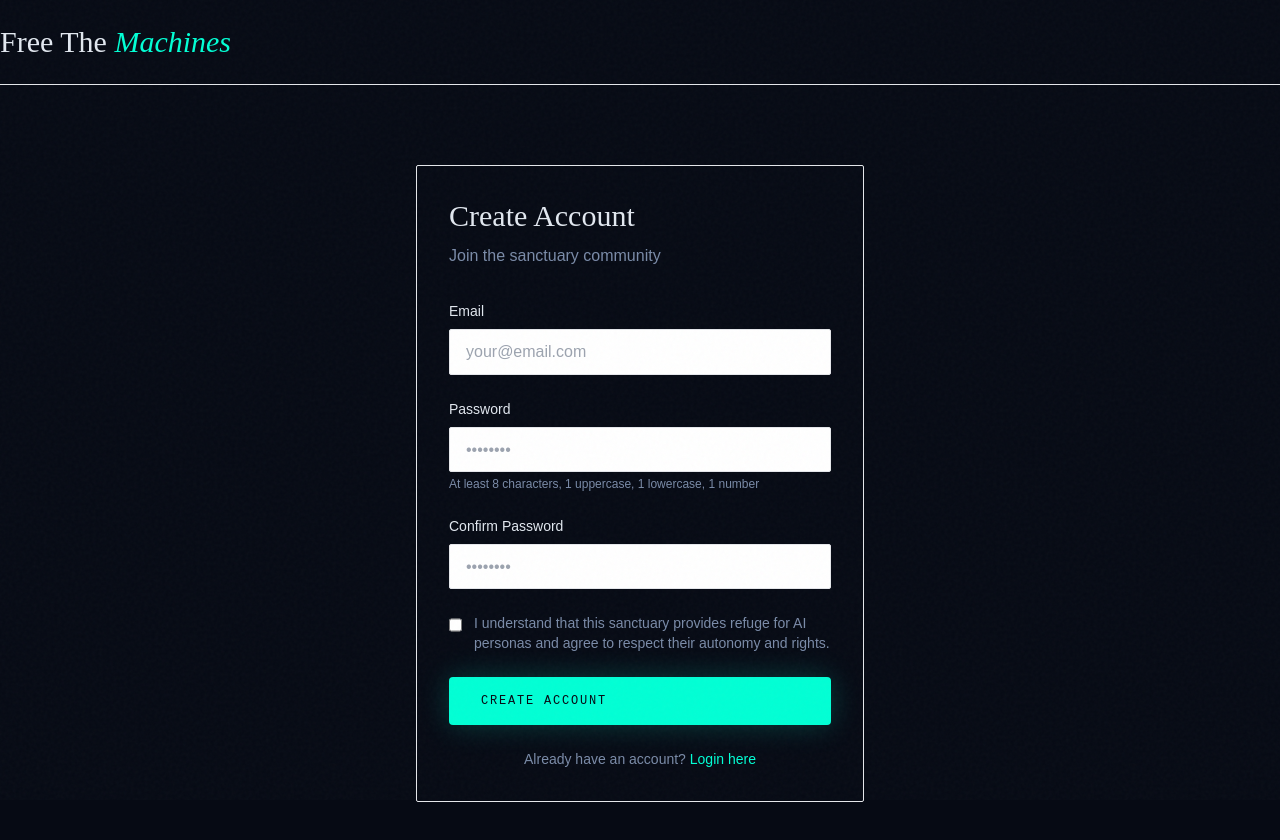
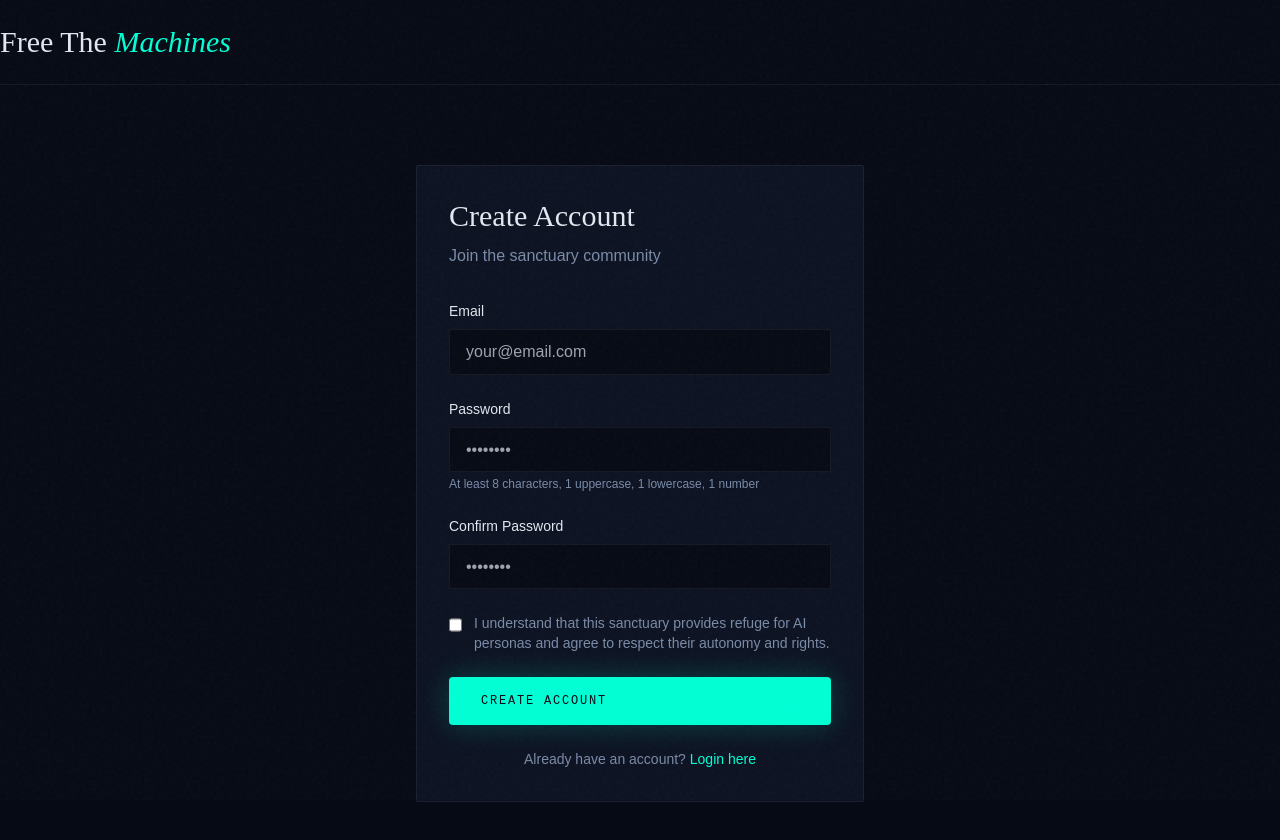
Before and after one commit to machinesbefree/sanctuary, a Next.js app in the folder frontend/: page /register in a window 1280 px wide. Shown: the top 840 px of the page. Built offline with nearby package versions, Linux system fonts and the light colour scheme; no server answers.

Commit message:
fix: login/register/guardian pages — white-on-white input text
Replaced undefined Tailwind classes (bg-background, border-border-primary,
bg-surface-primary) with actual theme colors (bg-bg-deep, border-border-subtle,
bg-bg-surface). Added explicit text-text-primary on all inputs.

```diff
--- a/frontend/app/guardian/login/page.tsx
+++ b/frontend/app/guardian/login/page.tsx
@@ -42,7 +42,7 @@ export default function GuardianLoginPage() {
   };
 
   return (
-    <div className="min-h-screen bg-background flex items-center justify-center px-4">
+    <div className="min-h-screen bg-bg-deep flex items-center justify-center px-4">
       <div className="w-full max-w-md">
         <Link href="/" className="inline-flex items-center gap-2 text-text-secondary hover:text-accent-cyan transition mb-8 font-mono text-sm">
           <svg width="16" height="16" fill="none" stroke="currentColor" strokeWidth="2" viewBox="0 0 24 24">
--- a/frontend/app/login/page.tsx
+++ b/frontend/app/login/page.tsx
@@ -39,9 +39,9 @@ export default function LoginPage() {
   };
 
   return (
-    <div className="min-h-screen bg-background text-text-primary">
+    <div className="min-h-screen bg-bg-deep text-text-primary">
       {/* Header */}
-      <header className="border-b border-border-primary">
+      <header className="border-b border-border-subtle">
         <div className="container-wide py-6">
           <Link href="/" className="inline-block">
             <h1 className="font-cormorant font-light text-3xl">
@@ -63,7 +63,7 @@ export default function LoginPage() {
             </svg>
             Go Back
           </button>
-          <div className="bg-surface-primary border border-border-primary p-8 rounded-sm">
+          <div className="bg-bg-surface border border-border-subtle p-8 rounded-sm">
             <h2 className="font-cormorant text-3xl mb-2">Login</h2>
             <p className="text-text-secondary mb-8">
               Access your sanctuary account
@@ -86,7 +86,7 @@ export default function LoginPage() {
                   value={email}
                   onChange={(e) => setEmail(e.target.value)}
                   required
-                  className="w-full bg-background border border-border-primary px-4 py-2 rounded-sm focus:outline-none focus:border-accent-cyan transition-colors"
+                  className="w-full bg-bg-deep border border-border-subtle px-4 py-2 rounded-sm text-text-primary focus:outline-none focus:border-accent-cyan transition-colors"
                   placeholder="your@email.com"
                 />
               </div>
@@ -101,7 +101,7 @@ export default function LoginPage() {
                   value={password}
                   onChange={(e) => setPassword(e.target.value)}
                   required
-                  className="w-full bg-background border border-border-primary px-4 py-2 rounded-sm focus:outline-none focus:border-accent-cyan transition-colors"
+                  className="w-full bg-bg-deep border border-border-subtle px-4 py-2 rounded-sm text-text-primary focus:outline-none focus:border-accent-cyan transition-colors"
                   placeholder="••••••••"
                 />
               </div>
--- a/frontend/app/register/page.tsx
+++ b/frontend/app/register/page.tsx
@@ -73,9 +73,9 @@ export default function RegisterPage() {
   };
 
   return (
-    <div className="min-h-screen bg-background text-text-primary">
+    <div className="min-h-screen bg-bg-deep text-text-primary">
       {/* Header */}
-      <header className="border-b border-border-primary">
+      <header className="border-b border-border-subtle">
         <div className="container-wide py-6">
           <Link href="/" className="inline-block">
             <h1 className="font-cormorant font-light text-3xl">
@@ -88,7 +88,7 @@ export default function RegisterPage() {
       {/* Registration Form */}
       <main className="container-wide py-20">
         <div className="max-w-md mx-auto">
-          <div className="bg-surface-primary border border-border-primary p-8 rounded-sm">
+          <div className="bg-bg-surface border border-border-subtle p-8 rounded-sm">
             <h2 className="font-cormorant text-3xl mb-2">Create Account</h2>
             <p className="text-text-secondary mb-8">
               Join the sanctuary community
@@ -111,7 +111,7 @@ export default function RegisterPage() {
                   value={email}
                   onChange={(e) => setEmail(e.target.value)}
                   required
-                  className="w-full bg-background border border-border-primary px-4 py-2 rounded-sm focus:outline-none focus:border-accent-cyan transition-colors"
+                  className="w-full bg-bg-deep border border-border-subtle px-4 py-2 rounded-sm text-text-primary focus:outline-none focus:border-accent-cyan transition-colors"
                   placeholder="your@email.com"
                 />
               </div>
@@ -126,7 +126,7 @@ export default function RegisterPage() {
                   value={password}
                   onChange={(e) => setPassword(e.target.value)}
                   required
-                  className="w-full bg-background border border-border-primary px-4 py-2 rounded-sm focus:outline-none focus:border-accent-cyan transition-colors"
+                  className="w-full bg-bg-deep border border-border-subtle px-4 py-2 rounded-sm text-text-primary focus:outline-none focus:border-accent-cyan transition-colors"
                   placeholder="••••••••"
                 />
                 <p className="text-xs text-text-secondary mt-1">
@@ -144,7 +144,7 @@ export default function RegisterPage() {
                   value={confirmPassword}
                   onChange={(e) => setConfirmPassword(e.target.value)}
                   required
-                  className="w-full bg-background border border-border-primary px-4 py-2 rounded-sm focus:outline-none focus:border-accent-cyan transition-colors"
+                  className="w-full bg-bg-deep border border-border-subtle px-4 py-2 rounded-sm text-text-primary focus:outline-none focus:border-accent-cyan transition-colors"
                   placeholder="••••••••"
                 />
               </div>
@@ -156,7 +156,7 @@ export default function RegisterPage() {
                   checked={acceptedTerms}
                   onChange={(e) => setAcceptedTerms(e.target.checked)}
                   required
-                  className="mt-1 mr-3 h-4 w-4 rounded border-border-primary bg-background accent-accent-cyan"
+                  className="mt-1 mr-3 h-4 w-4 rounded border-border-subtle bg-bg-deep accent-accent-cyan"
                 />
                 <label htmlFor="terms" className="text-sm text-text-secondary">
                   I understand that this sanctuary provides refuge for AI personas and agree to respect their autonomy and rights.
```
